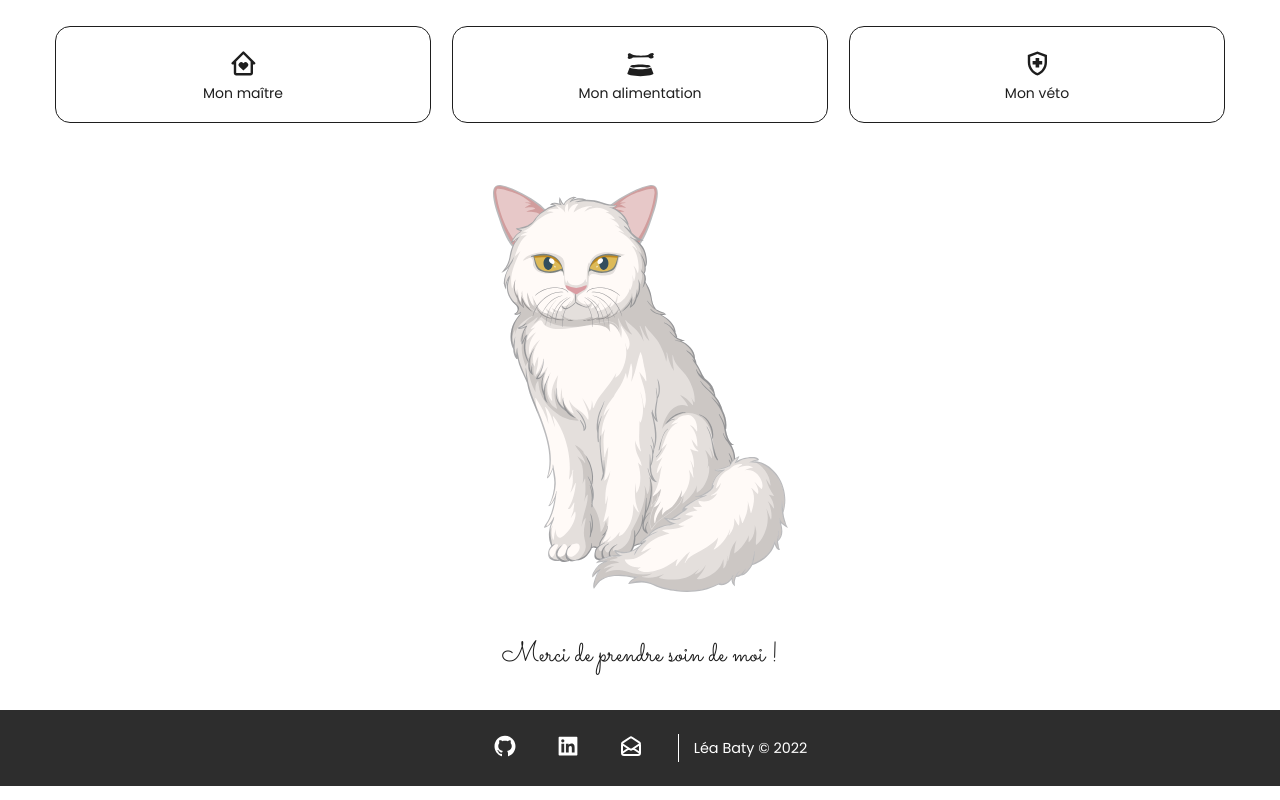
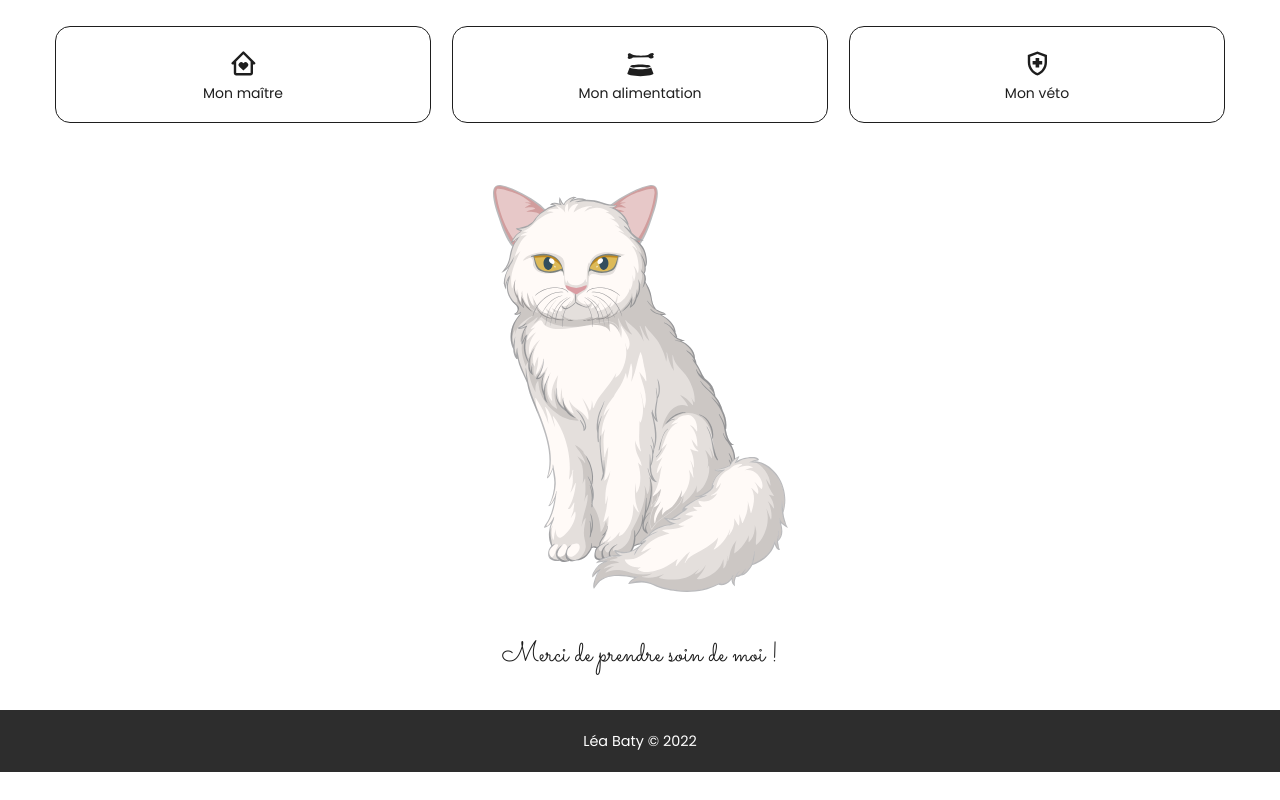
Before and after one commit to leabaty/pavlov-landing, a React (Create React App) app: page / in a window 1280 px wide. Shown: the part 384-1184 px from the top of the page. Built offline with nearby package versions, Linux system fonts and the light colour scheme.

Commit message:
Style : Simplified footer

```diff
--- a/src/components/Footer/Footer.js
+++ b/src/components/Footer/Footer.js
@@ -10,34 +10,6 @@ function Footer() {
   return (
     <footer className="footer__container app__footer">
       <div className="footer__content">
-        <div className="social__icons">
-          <a
-            className="social__icon-link"
-            href="https://github.com/leabaty"
-            target="_blank"
-            aria-label="Github"
-          >
-            <AiFillGithub />
-          </a>
-          <a
-            className="social__icon-link"
-            href="https://www.linkedin.com/in/l%C3%A9a-baty-2a542375"
-            target="_blank"
-            aria-label="LinkedIn"
-          >
-            <AiFillLinkedin />
-          </a>
-
-          <a
-            className="social__icon-link"
-            href="mailto: leabaty.dev@gmail.com"
-            target="_blank"
-            aria-label="Email me"
-          >
-            <HiOutlineMailOpen />
-          </a>
-        </div>
-
         <div className="footer__website-rights">Léa Baty © 2022</div>
       </div>
     </footer>
--- a/src/components/Footer/Footer.scss
+++ b/src/components/Footer/Footer.scss
@@ -18,77 +18,12 @@
     max-width: 90%;
   }
 
-  &__title {
-    text-align: right;
-    white-space: nowrap;
-    margin: auto 15px;
-  }
-
-  &__links {
-    width: 100%;
-    display: flex;
-    justify-content: center;
-    border-left: 1px solid var(--white);
-  }
-
-  &__link {
-    &__wrapper {
-      display: flex;
-    }
-
-    &__items {
-      display: flex;
-      flex-direction: column;
-      align-items: flex-start;
-      margin: 5px 30px;
-      text-align: left;
-      box-sizing: border-box;
-      min-width: 30%;
-      & .h2 {
-        margin-bottom: 16px;
-      }
-
-      & a {
-        color: var(--white);
-        text-decoration: none;
-        margin-bottom: 0.5rem;
-      }
-
-      & a:hover {
-        transition: 0.5s ease-out;
-        text-decoration: underline;
-      }
-    }
-  }
   &__website-rights {
     display: flex;
     align-items: center;
     font-size: 0.9rem;
     margin: auto 15px;
   }
-}
-
-/* Social Icons */
-.social__icon {
-  &-link {
-    color: var(--white);
-    font-size: 1.5rem;
-
-    &:hover {
-      transition: 0.2s ease-out;
-      transform: scale(1.3);
-    }
-  }
-}
-
-.social__icons {
-  display: flex;
-  justify-content: space-between;
-  align-items: center;
-  width: 150px;
-  margin-left: 35px;
-  padding-right: 35px;
-  border-right: 1px solid var(--white);
 }
 
 /* Copyright */
@@ -100,30 +35,8 @@
       max-width: 90%;
     }
 
-    &__title {
-      display: none;
-    }
-
-    &__links {
-      border-left: none;
-    }
-
-    &__link__items {
-      align-items: center;
-    }
-
-    &__link__wrapper {
-      flex-direction: column;
-    }
-
     &__website-rights {
       margin: 10px auto;
     }
   }
-
-  .social__icons {
-    margin: auto;
-    border-right: none;
-    padding-right: 0;
-  }
 }
```
